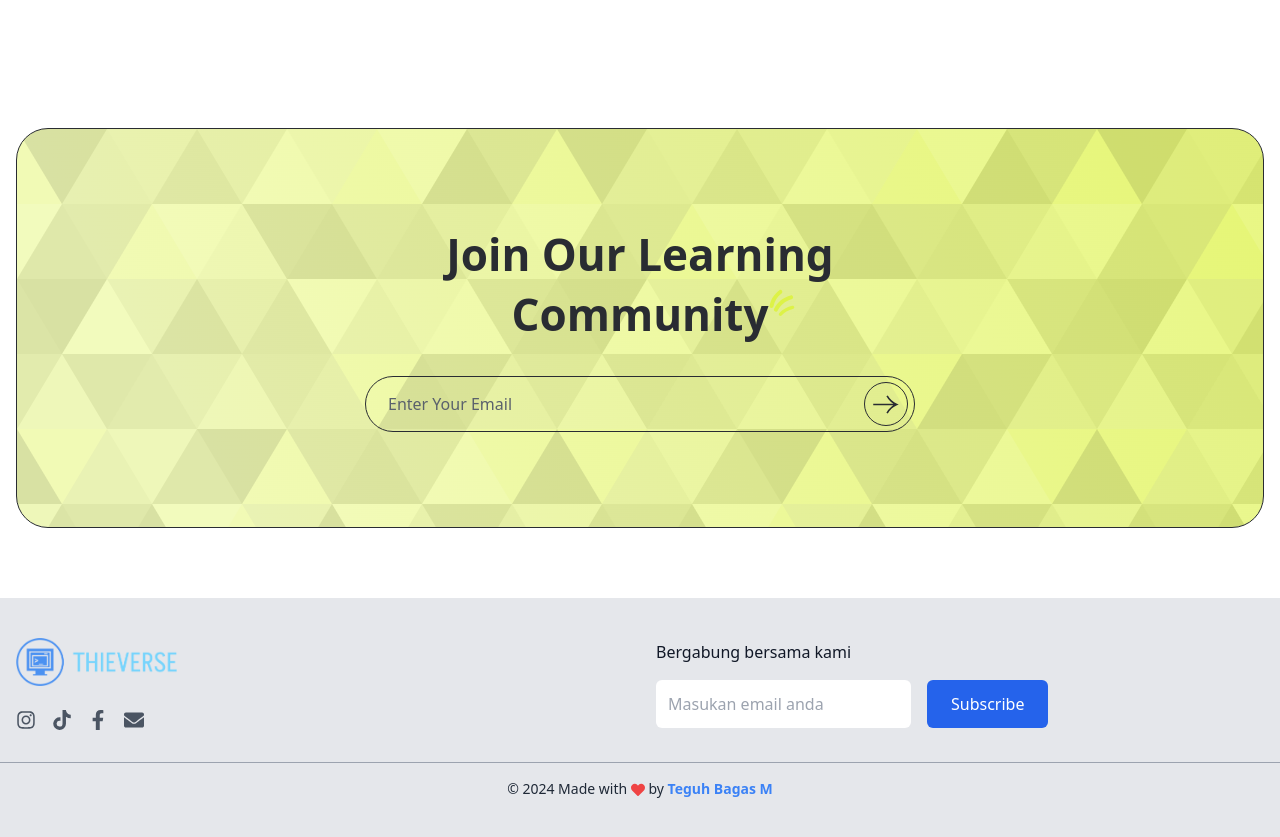
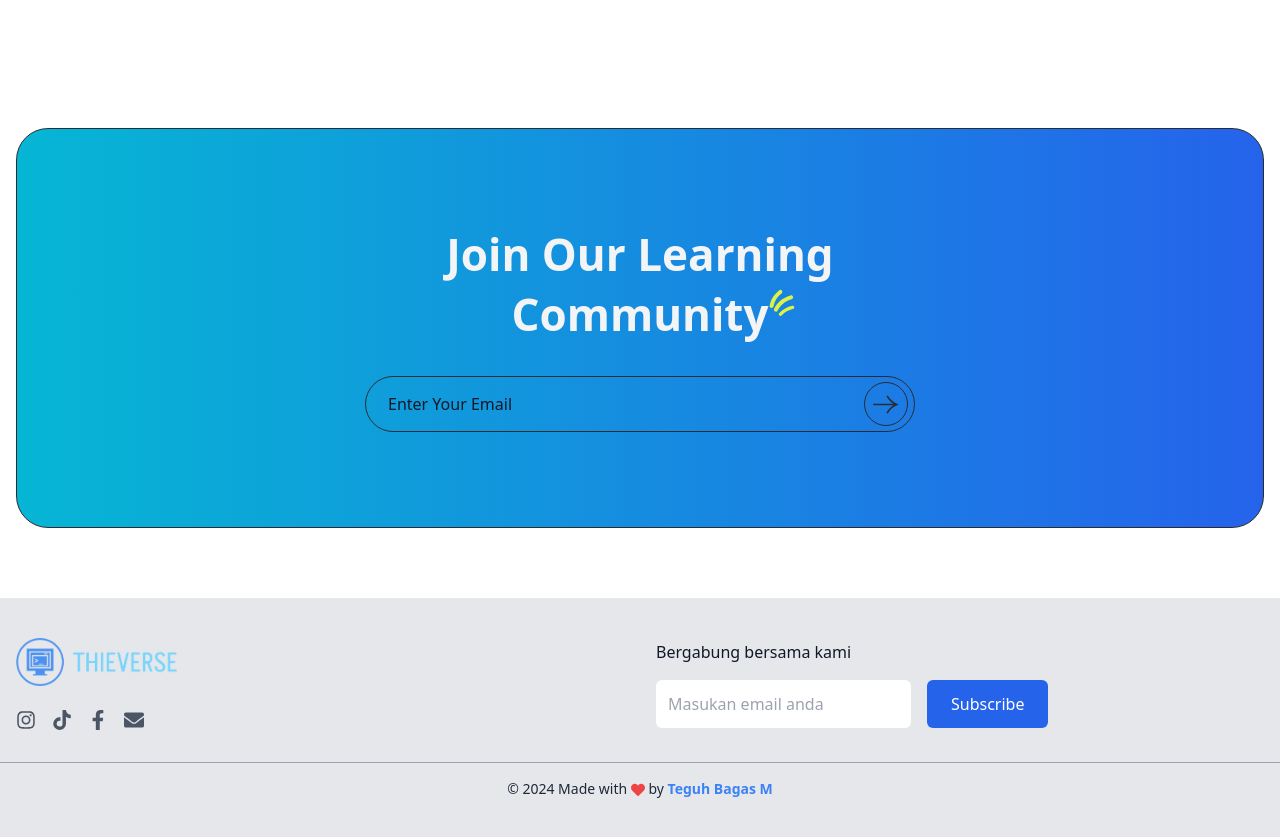
Before and after one commit to TeguhBagasM/thievcourse, a React (Vite) app: page / in a window 1280 px wide. Shown: the part 5300-6137 px from the top of the page. Built offline with nearby package versions, Linux system fonts and the light colour scheme.

Commit message:
update cta

```diff
--- a/src/components/CTA.jsx
+++ b/src/components/CTA.jsx
@@ -11,8 +11,8 @@ const CTA = () => {
       className="py-[70px]"
     >
       <div className="container h-[400px]">
-        <div className="flex flex-col items-center justify-center w-full h-full px-4 gap-y-8 bg-[url('/src/assets/cta-bg.png')] border border-solid border-gray-10 rounded-4xl">
-          <h2 className="relative text-center section-title-after text-h2 text-gray-10">
+        <div className="flex flex-col items-center justify-center w-full h-full px-4 gap-y-8 bg-gradient-to-r from-cyan-500 to-blue-600 dark:from-cyan-600 dark:to-blue-900 border border-solid border-gray-10 rounded-4xl">
+          <h2 className="relative text-center section-title-after text-h2 text-gray-100">
             Join Our Learning <br /> Community
           </h2>
 
@@ -24,7 +24,7 @@ const CTA = () => {
                 id="email"
                 placeholder="Enter Your Email"
                 autoComplete="off"
-                className="w-full px-4 text-base bg-transparent outline-0 placeholder:text-gray-40"
+                className="w-full px-4 text-base bg-transparent outline-0 placeholder:text-gray-900"
               />
               <button
                 type="submit"
```
